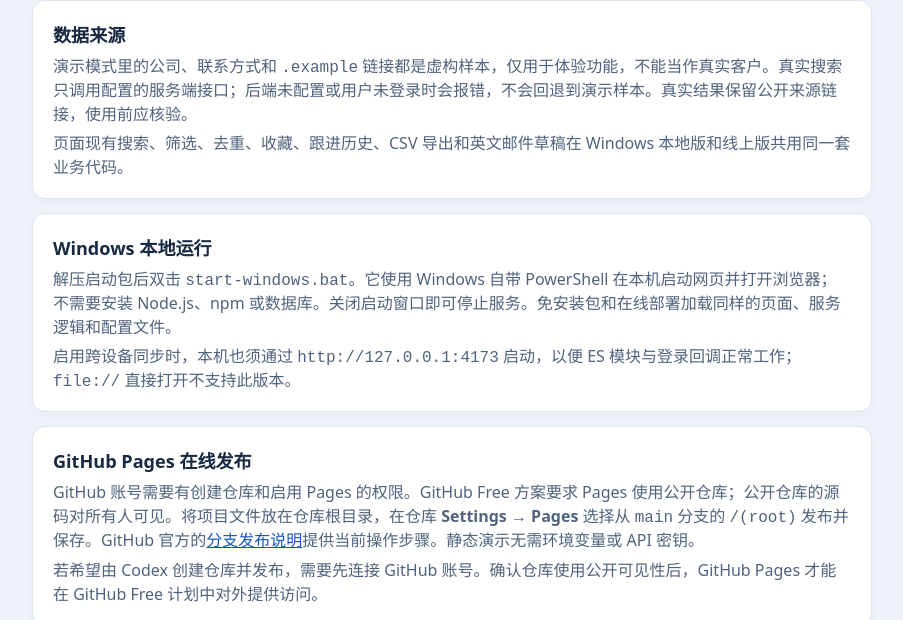
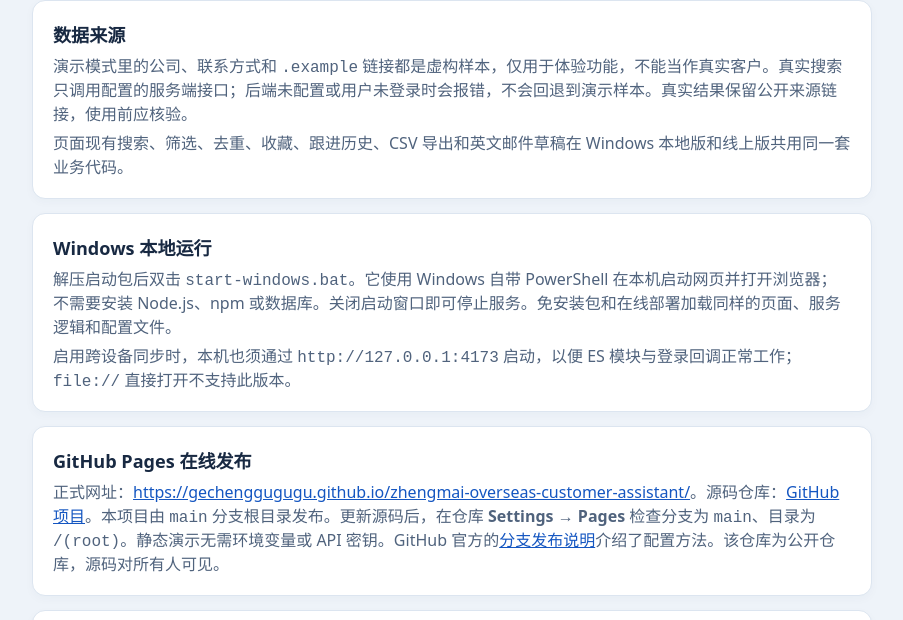
Before and after one commit to gechenggugugu/zhengmai-overseas-customer-assistant, a plain HTML site: page implementation.html in a window 1280 px wide. Shown: the part 118-738 px from the top of the page, without its empty margins (188-1091 px from the left). Drawn offline with Linux system fonts and the light colour scheme.

Commit message:
Add published URL to deployment guide

```diff
--- a/implementation.html
+++ b/implementation.html
@@ -6,7 +6,7 @@
 <h1>部署与接入说明</h1>
 <section class="panel"><h2>数据来源</h2><p>演示模式里的公司、联系方式和 <code>.example</code> 链接都是虚构样本，仅用于体验功能，不能当作真实客户。真实搜索只调用配置的服务端接口；后端未配置或用户未登录时会报错，不会回退到演示样本。真实结果保留公开来源链接，使用前应核验。</p><p>页面现有搜索、筛选、去重、收藏、跟进历史、CSV 导出和英文邮件草稿在 Windows 本地版和线上版共用同一套业务代码。</p></section>
 <section class="panel"><h2>Windows 本地运行</h2><p>解压启动包后双击 <code>start-windows.bat</code>。它使用 Windows 自带 PowerShell 在本机启动网页并打开浏览器；不需要安装 Node.js、npm 或数据库。关闭启动窗口即可停止服务。免安装包和在线部署加载同样的页面、服务逻辑和配置文件。</p><p>启用跨设备同步时，本机也须通过 <code>http://127.0.0.1:4173</code> 启动，以便 ES 模块与登录回调正常工作；<code>file://</code> 直接打开不支持此版本。</p></section>
-<section class="panel"><h2>GitHub Pages 在线发布</h2><p>GitHub 账号需要有创建仓库和启用 Pages 的权限。GitHub Free 方案要求 Pages 使用公开仓库；公开仓库的源码对所有人可见。将项目文件放在仓库根目录，在仓库 <b>Settings → Pages</b> 选择从 <code>main</code> 分支的 <code>/(root)</code> 发布并保存。GitHub 官方的<a href="https://docs.github.com/en/pages/getting-started-with-github-pages/configuring-a-publishing-source-for-your-github-pages-site" target="_blank" rel="noopener">分支发布说明</a>提供当前操作步骤。静态演示无需环境变量或 API 密钥。</p><p>若希望由 Codex 创建仓库并发布，需要先连接 GitHub 账号。确认仓库使用公开可见性后，GitHub Pages 才能在 GitHub Free 计划中对外提供访问。</p></section>
+<section class="panel"><h2>GitHub Pages 在线发布</h2><p>正式网址：<a href="https://gechenggugugu.github.io/zhengmai-overseas-customer-assistant/" target="_blank" rel="noopener">https://gechenggugugu.github.io/zhengmai-overseas-customer-assistant/</a>。源码仓库：<a href="https://github.com/gechenggugugu/zhengmai-overseas-customer-assistant" target="_blank" rel="noopener">GitHub 项目</a>。本项目由 <code>main</code> 分支根目录发布。更新源码后，在仓库 <b>Settings → Pages</b> 检查分支为 <code>main</code>、目录为 <code>/(root)</code>。静态演示无需环境变量或 API 密钥。GitHub 官方的<a href="https://docs.github.com/en/pages/getting-started-with-github-pages/configuring-a-publishing-source-for-your-github-pages-site" target="_blank" rel="noopener">分支发布说明</a>介绍了配置方法。该仓库为公开仓库，源码对所有人可见。</p></section>
 <section class="panel"><h2>邮箱登录和跨设备同步</h2><p>云端功能基于 Supabase Auth 与 Postgres。先创建 Supabase 项目，执行 <code>backend/supabase/migrations/20261126000100_lead_records.sql</code>，部署 Edge Function，并在此文件填写项目 URL 和 publishable/anon key。该 key 会出现在浏览器中，只有配合启用的行级安全（RLS）才可公开使用；SQL 已按登录用户限制每行的读写权限。浏览器不会拿到 Supabase secret/service-role key。</p><p>配置完成后页面会显示邮箱登录表单。不同电脑登录同一邮箱账号后，收藏、跟进状态、备注和历史从同一云端记录同步。访客数据保存在原浏览器，不会自动并入账号；退出后本地缓存仍保留。</p><p>Supabase 免费层目前标价为 $0，但长期不活跃的免费项目会被暂停。无需付费升级；本次没有创建 Supabase 项目、启用付费服务或提交付款信息。请查看 <a href="https://supabase.com/pricing" target="_blank" rel="noopener">当前价格与免费层限制</a>。</p></section>
 <section class="panel"><h2>真实搜索 API 与密钥</h2><p>页面将登录用户查询发送到 <code>https://&lt;project-ref&gt;.supabase.co/functions/v1/leads-search</code>。Edge Function 验证 Supabase 登录会话，再请求你选择的搜索服务或自建适配器。适配器接收 <code>{ product, market, type, keyword, days, mode, limit }</code>，返回 <code>{ leads: [...] }</code>；每条结果需要名称和有效来源链接。项目代码提供通用适配器入口；具体供应商 API 格式需按你选定的数据服务实现，当前没有已接通的真实搜索供应商。</p><p>将 <code>SEARCH_API_URL</code>、<code>SEARCH_API_KEY</code> 和 <code>APP_ORIGINS</code> 配置到 Supabase Edge Function Secrets。不得将这些值写入 <code>public-config.js</code>、GitHub 仓库或浏览器环境变量。若之后确实接入 AI 摘要，还须在后端安全存放对应模型密钥；目前不要求 AI 密钥。</p><p>部署顺序和 CLI 操作见 <a href="./backend/README.md">后端部署说明</a>。跨域来源要包含 GitHub Pages 的网站 origin 和本机 <code>http://127.0.0.1:4173</code>。</p></section>
 </main></body></html>
```
